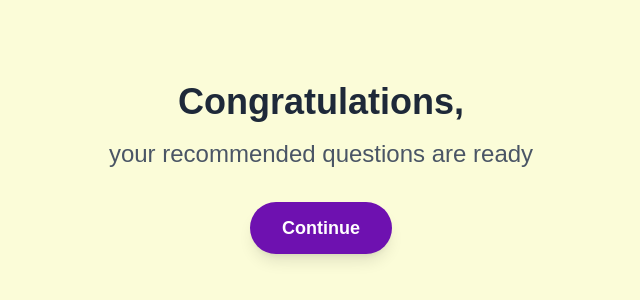
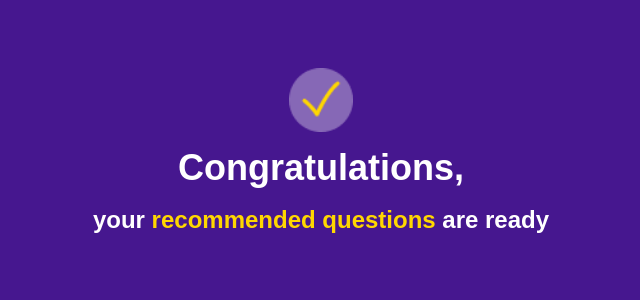
Before and after one commit to codeAKstan/quiz-it, a Next.js app in the folder frontend/: page /congratulations in a window 1280 px wide. Shown: the part 232-532 px from the top of the page, without its empty margins (319-959 px from the left). Built offline with nearby package versions, Linux system fonts and the light colour scheme.

Commit message:
Modified the congratulations screen

```diff
--- a/frontend/app/congratulations/page.js
+++ b/frontend/app/congratulations/page.js
@@ -1,4 +1,3 @@
-// app/congratulations/page.js
 import React from 'react';
 import Link from 'next/link';
 
@@ -6,21 +5,22 @@ export default function Congratulations() {
   return (
     <div
       className="flex flex-col items-center justify-center h-screen p-6"
-      style={{ backgroundColor: '#FBFCD8' }}
+      style={{ backgroundColor: '#46178F' }}
     >
-      <h1 className="text-4xl font-bold text-gray-800 mb-4 text-center">
+      {/* Verified Icon */}
+      <img
+        src="/verified.png"
+        alt="Verified"
+        className="w-16 h-16 mb-4"
+      />
+
+      {/* Congratulations Message */}
+      <h1 className="text-4xl font-bold text-white mb-4 text-center">
         Congratulations,
       </h1>
-      <p className="text-2xl text-gray-600 mb-8 text-center">
-        your recommended questions are ready
+      <p className="text-2xl text-white mb-8 font-bold text-center">
+        your <span className="text-[#FFD700]">recommended questions</span> are ready
       </p>
-
-      <Link
-        href="/dashboard" // Replace with the next screen path
-        className="bg-purple-800 text-white px-8 py-3 rounded-full text-lg font-semibold shadow-lg"
-      >
-        Continue
-      </Link>
     </div>
   );
 }
```
Also changed, not shown: frontend/public/verified.png (added).
